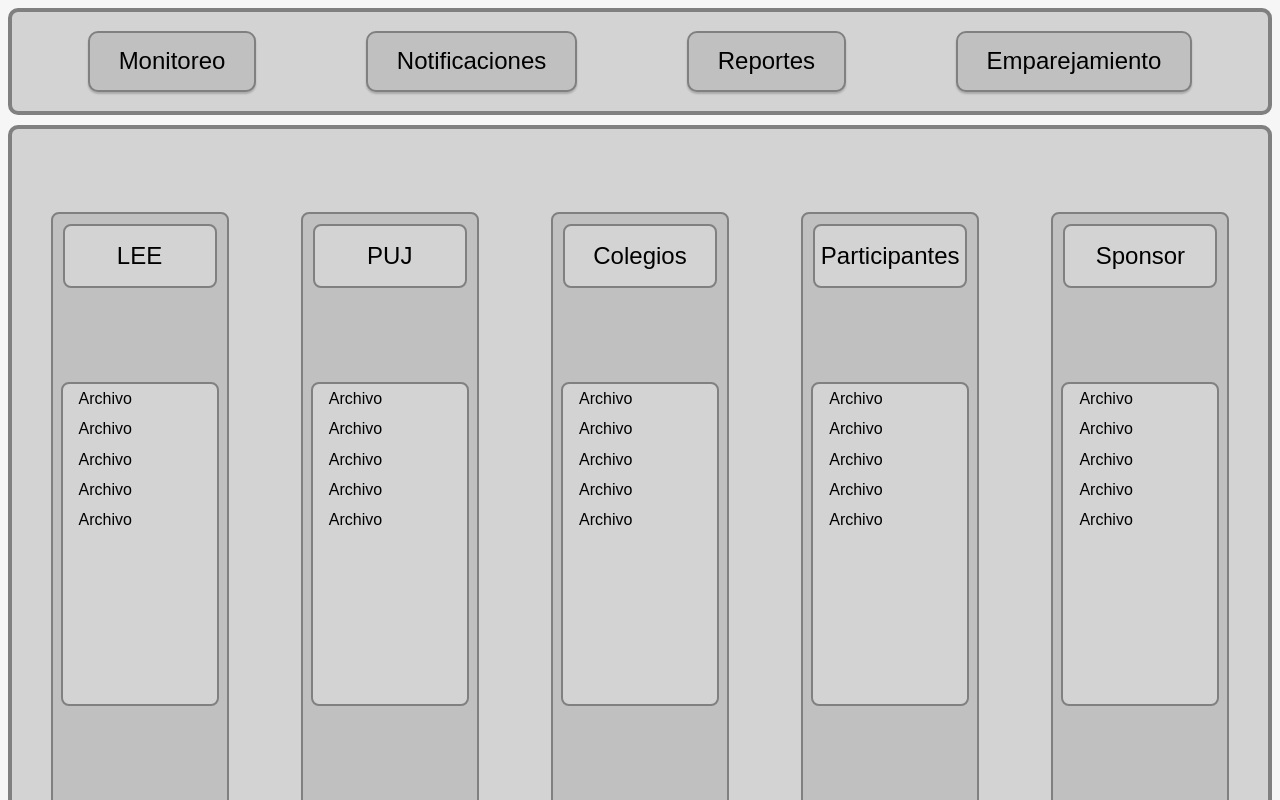
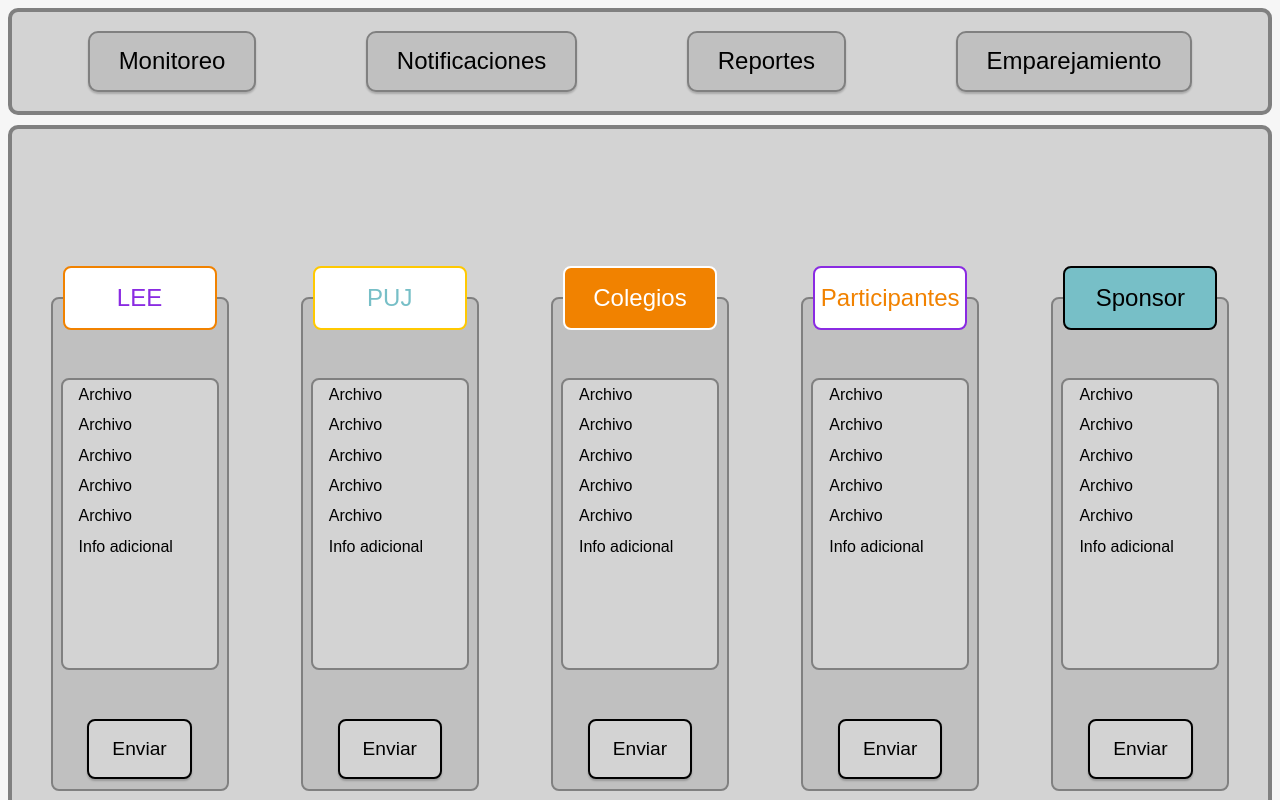
Before and after one commit to SistemaTuGestor/Sistema-TuGestor, a React (Vite) app in the folder stg/: page /reportes in a window 1280 px wide. Shown: the top 800 px of the page. Built offline with nearby package versions, Linux system fonts and the light colour scheme.

Commit message:
:lipstick: Cambio colores en módulo de emparejamiento.

```diff
--- a/stg/src/components/Pantallas/Reportes/Reportes.css
+++ b/stg/src/components/Pantallas/Reportes/Reportes.css
@@ -13,7 +13,7 @@
 
     .seccioon {
         /* Contenedor */
-        height : 80% ;
+        height : 60% ;
         background-color : silver ;
         border : 2px solid gray ;
         border-radius : 8px ;
@@ -22,10 +22,13 @@
         flex-direction : column ;
         align-items : center ;
         justify-content : space-between ;
-        padding : 10px ;
+        padding : 0 10px 10px 10px ;
     }
 
     .tiitulo {
+        /* Posición */
+        transform : translateY(-33px) ;
+        margin-bottom : -22% ;
         /* Contenedor */
         height : 60px ;
         width: 150px ;
@@ -41,8 +44,10 @@
     }
 
     .lista {
+        /* Posición */
+        top : -10% ;
         /* Contenedor */
-        height : 50% ;
+        height : 60% ;
         width: 100% ;
         background-color : lightgray ;
         border : 2px solid gray ;
@@ -59,19 +64,19 @@
         list-style-type : none ;
     }
 
-    .opciones {
+    .opciones button {
         /* Contenedor */
         height : 60px ;
-        width: 100px ;
-        background-color : lightgray ;
-        border : 2px solid gray ;
+        width : 100% ;
+        background-color : lightgrey ;
+        border : 2px solid black ;
         border-radius : 8px ;
         /* Letra */
         color : black ;
         font-family : Arial, Helvetica, sans-serif ;
         font-size : 120% ;
-        text-align : center ;
-        line-height : 300% ;
+    }.opciones button:hover {
+        font-weight : bold ;
     }
 
 }
--- a/stg/src/components/Pantallas/Reportes/Reportes.tsx
+++ b/stg/src/components/Pantallas/Reportes/Reportes.tsx
@@ -5,12 +5,36 @@
 
 function Reportes ( ) {
 
+  /* ... */
+
+  //// Constantes de estilo para cada Título de sección.
+  const const_styleLEE = {
+    color : "#8A2BE2" , border : "2px solid #F18200" ,
+    backgroundColor : "white" ,
+  } ;
+  const const_stylePUJ = {
+    color : "#77BFC7" , border : "2px solid #FFC901" ,
+    backgroundColor : "white" ,
+  } ;
+  const const_styleColegios = {
+    color : "white" , border : "2px solid white" ,
+    backgroundColor : "#F18200" ,
+  } ;
+  const const_styleParticipantes = {
+    color : "#F18200" , border : "2px solid #8A2BE2" ,
+    backgroundColor : "white" ,
+  } ;
+  const const_styleSponsor = {
+    color : "black" , border : "2px solid black" ,
+    backgroundColor : "#77BFC7" ,
+  } ;
+
 
   return (
 
     <div className="reportes">
       <div className="seccioon">
-        <div className="tiitulo">
+        <div className="tiitulo" style={const_styleLEE}>
           LEE
         </div>
         <ul className="lista">
@@ -19,13 +43,14 @@
           <li>Archivo</li>
           <li>Archivo</li>
           <li>Archivo</li>
+          <li>Info adicional</li>
         </ul>
         <div className="opciones">
-          Enviar
+          <button>Enviar</button>
         </div>
       </div>
       <div className="seccioon">
-        <div className="tiitulo">
+        <div className="tiitulo" style={const_stylePUJ}>
           PUJ
         </div>
         <ul className="lista">
@@ -34,13 +59,14 @@
           <li>Archivo</li>
           <li>Archivo</li>
           <li>Archivo</li>
+          <li>Info adicional</li>
         </ul>
         <div className="opciones">
-        Enviar
+          <button>Enviar</button>
         </div>
       </div>
       <div className="seccioon">
-        <div className="tiitulo">
+        <div className="tiitulo" style={const_styleColegios}>
           Colegios
         </div>
         <ul className="lista">
@@ -49,13 +75,14 @@
           <li>Archivo</li>
           <li>Archivo</li>
           <li>Archivo</li>
+          <li>Info adicional</li>
         </ul>
         <div className="opciones">
-          Enviar
+          <button>Enviar</button>
         </div>
       </div>
       <div className="seccioon">
-        <div className="tiitulo">
+        <div className="tiitulo" style={const_styleParticipantes}>
           Participantes
         </div>
         <ul className="lista">
@@ -64,13 +91,14 @@
           <li>Archivo</li>
           <li>Archivo</li>
           <li>Archivo</li>
+          <li>Info adicional</li>
         </ul>
         <div className="opciones">
-          Enviar
+          <button>Enviar</button>
         </div>
       </div>
       <div className="seccioon">
-        <div className="tiitulo">
+        <div className="tiitulo" style={const_styleSponsor}>
           Sponsor
         </div>
         <ul className="lista">
@@ -79,9 +107,10 @@
           <li>Archivo</li>
           <li>Archivo</li>
           <li>Archivo</li>
+          <li>Info adicional</li>
         </ul>
         <div className="opciones">
-          Enviar
+          <button>Enviar</button>
         </div>
       </div>
     </div>
```
